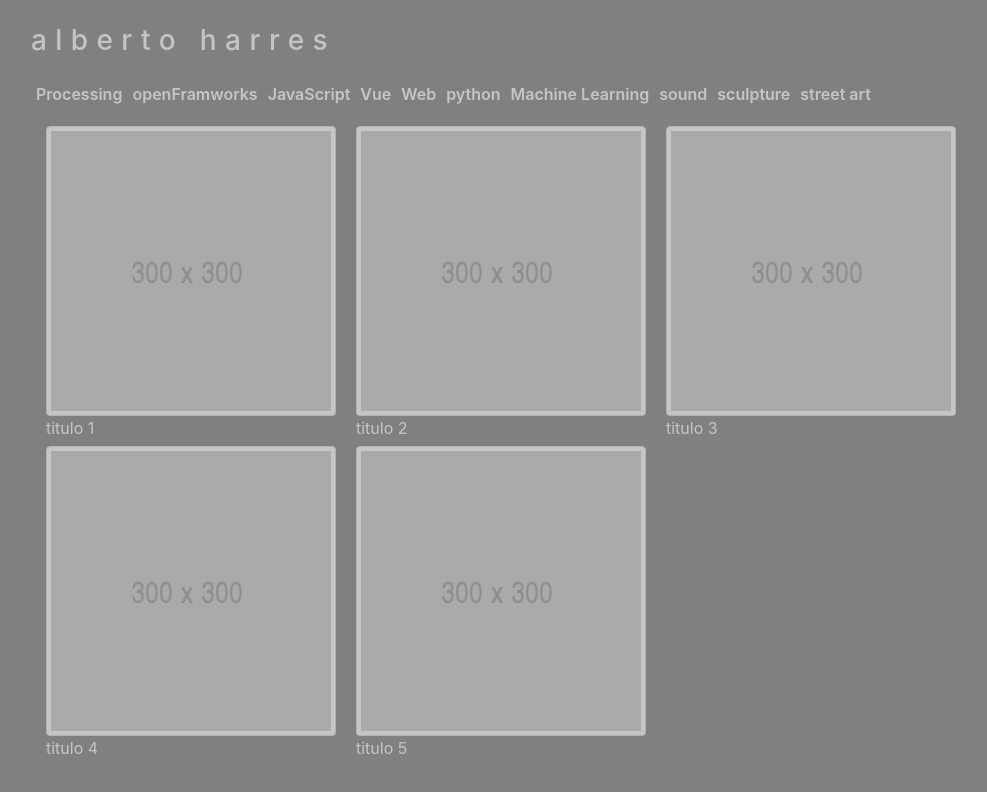
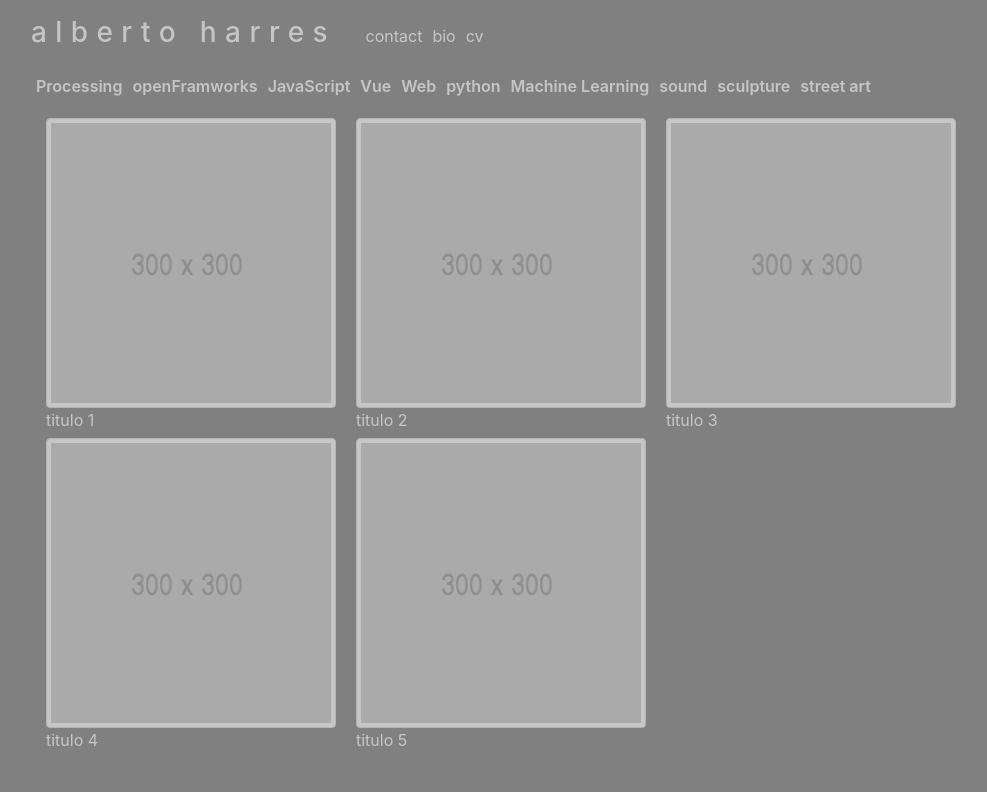
Before and after one commit to albertoharres/albertoharres.github.io, a website: page src/index.html in a window 1280 px wide. Shown: the top 792 px of the page, without its empty margins (54-1041 px from the left). Drawn offline with nearby package versions, Linux system fonts and the light colour scheme; files that its build step writes are made by us from their sources; files whose address does not match are found by name.

Commit message:
style adjust

```diff
--- a/src/index.html
+++ b/src/index.html
@@ -12,7 +12,15 @@
         <!-- APP -->
         <div id="app" class="container">
             <!-- TITLE -->
-            <h3 class="title my-4 text-center text-lg-left"><a class="title-home" href="#">alberto harres</a></h3>
+            <div class="heading my-3">
+                <h3 class="title text-center text-lg-left"><a class="title-home" href="#">alberto harres</a></h3>
+
+                    <div class="menu text-center text-lg-right">
+                           <a class="tag" href="#">contact</a>
+                           <a class="tag" href="#">bio</a>
+                           <a class="tag" href="#">cv</a>
+                    </div>
+            </div>
             <!-- HOME -->
             <div id="home">
                 <!-- TAGS -->
--- a/src/scss/style.scss
+++ b/src/scss/style.scss
@@ -27,8 +27,22 @@ a {
 }
 
 #app {
-    .title {
-        letter-spacing: 0.3em;
+    .heading{
+        .title {
+            @media (min-width: 992px) {
+                display: -webkit-inline-box;
+            }
+            letter-spacing: 0.3em;
+        }
+        .menu{
+            a {
+                padding: 5px;
+            }
+            @media (min-width: 992px) {
+                margin-left: 20px;
+                display: -webkit-inline-box;
+            }
+    }
     }
     #home {
         #tagcloud {
```
